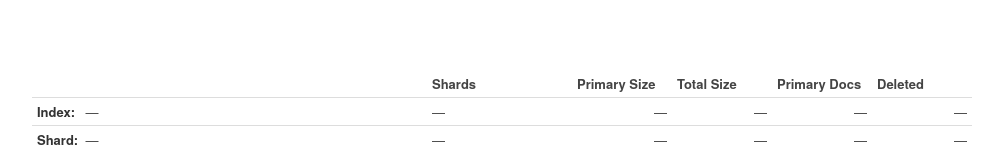
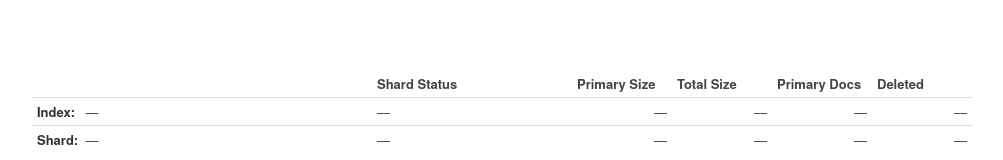
Before and after one commit to xyu/elasticsearch-whatson, a plain HTML site: page _site/index.html in a window 1280 px wide. Shown: the part 1082-1242 px from the top of the page, without its empty margins (138-1141 px from the left). Drawn offline with Linux system fonts and the light colour scheme.

Commit message:
Tweak table headings

```diff
--- a/_site/assets/css/app.css
+++ b/_site/assets/css/app.css
@@ -224,7 +224,7 @@ div#nodes-svg-container.selected svg .node.selected {
 
 td.info-footer-value.col-status {
 	text-align: left;
-	width: 135px;
+	width: 190px;
 }
 .index.status-green rect {
 	fill: #74b73f;
--- a/_site/index.html
+++ b/_site/index.html
@@ -132,7 +132,7 @@
 					<thead>
 						<tr>
 							<th class="info-footer-name">&nbsp;</th>
-							<th class="info-footer-value">Shards</th>
+							<th class="info-footer-value">Shard Status</th>
 							<th class="info-footer-value">Primary Size</th>
 							<th class="info-footer-value">Total Size</th>
 							<th class="info-footer-value">Primary Docs</th>
```
